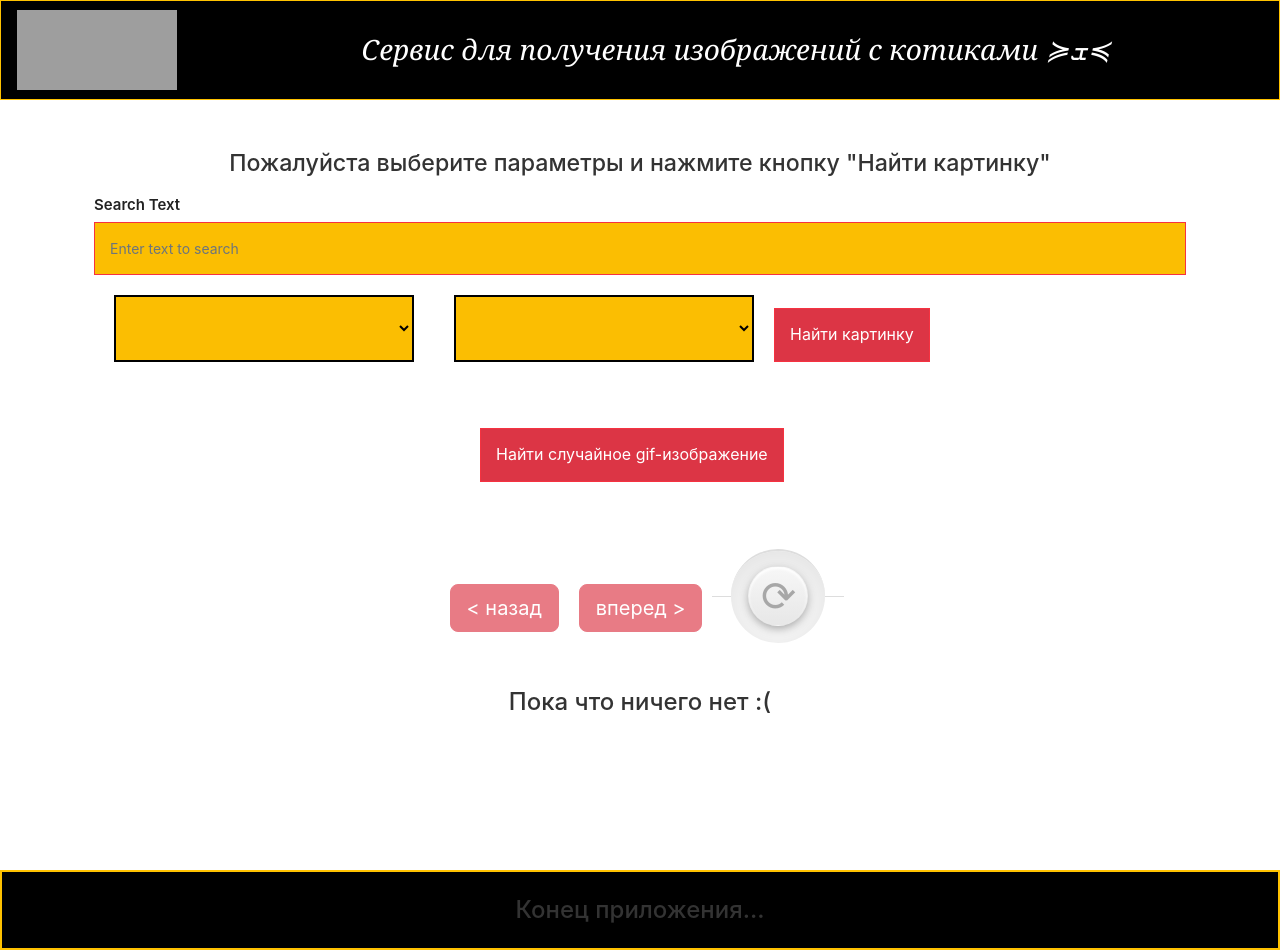
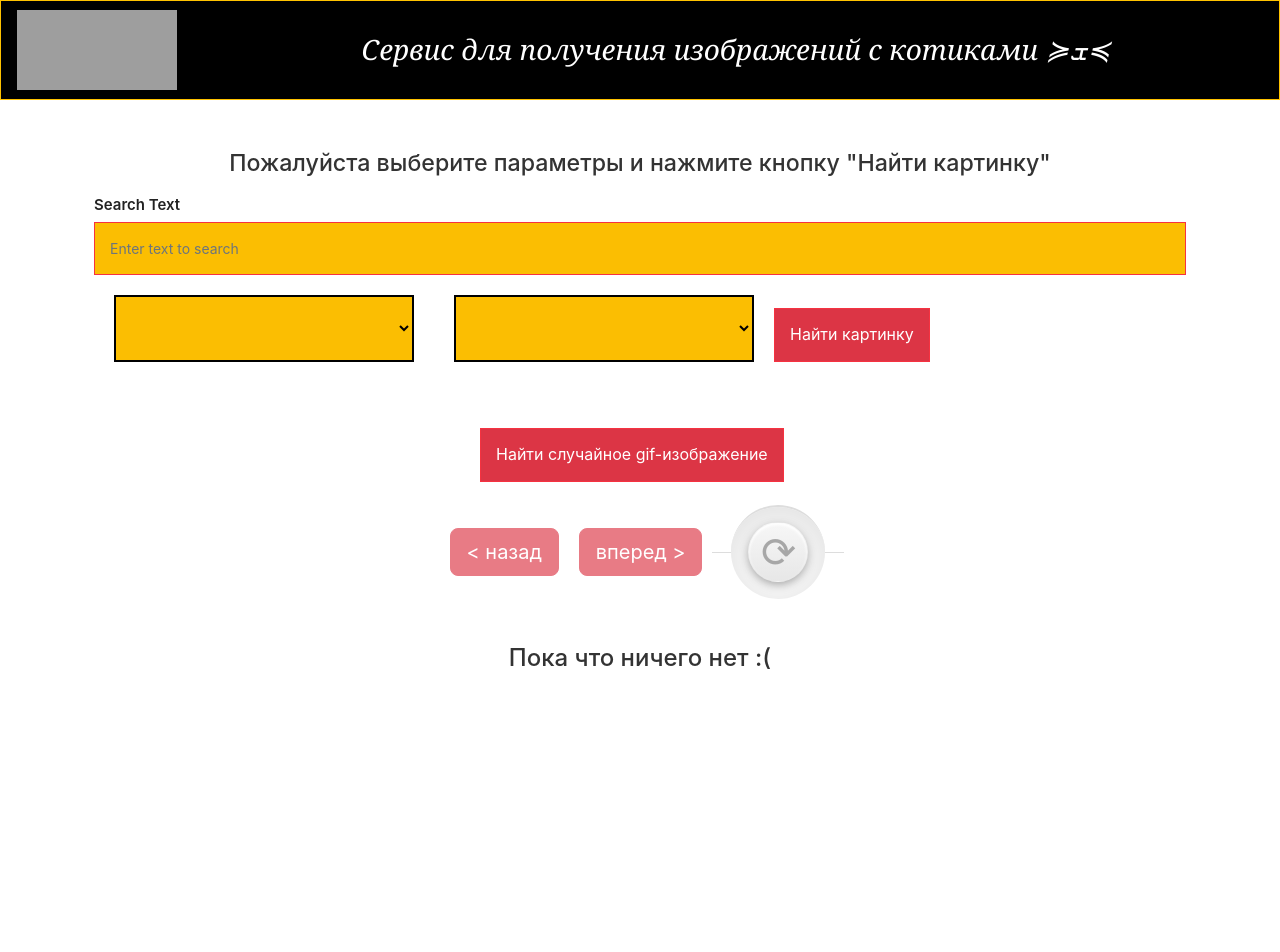
Before and after one commit to VODOROD1/CodeInside, an Angular app: page / in a window 1280 px wide. Shown: the top 952 px of the page. Built offline with nearby package versions, Linux system fonts and the light colour scheme; grey boxes are pictures that could not be loaded; a web font is replaced by a local one.

Commit message:
footer and back-forward buttons refactoring

```diff
--- a/src/app/app.component.html
+++ b/src/app/app.component.html
@@ -34,6 +34,7 @@
       </div>
     </div>
   </main>
+  <div class="push"></div>
 </div>
 <!-- Footer -->
 <footer>
--- a/src/app/app.component.scss
+++ b/src/app/app.component.scss
@@ -55,7 +55,15 @@ p {
 
 .wrapper {
   position: relative;
-	min-height: 100%;
+  margin: 0 auto 80px;
+}
+
+.content {
+  min-height: 400px;
+}
+
+.push {
+  height: 80px;
 }
 
 .main {
@@ -137,16 +145,11 @@ p {
 }
 
 footer {
-  display: flex;
-  align-items: center;
-  justify-content: center;
+  display: block;
+  text-align: center;
   line-height: 20px;
   width: 100%;
   height: 80px;
-  position: absolute;
-  bottom: -150px;
-  left: 0;
-  right: 0;
   background-color: black;
   border: 2px solid #ffc200;
 }
--- a/src/app/components/back-forward-button/back-forward-button.component.html
+++ b/src/app/components/back-forward-button/back-forward-button.component.html
@@ -1,5 +1,5 @@
 <div class="btn-backForward_wrapper">
-  <div class="btn-backForward_container container mt-5">
+  <div class="btn-backForward_container container mt-1">
     <button
       (click)="clickBackSubmit()"
       class="btn-backForward btn-backForward_back btn btn-danger btn-lg btn-block"
--- a/src/app/components/back-forward-button/back-forward-button.component.scss
+++ b/src/app/components/back-forward-button/back-forward-button.component.scss
@@ -2,7 +2,10 @@
     margin: 10px;
 
     &_container {
-        text-align: center;
+        display: flex;
+        align-items: center;
+        justify-content: center;
+        // text-align: center;
     }
 
     cursor: pointer;
```
